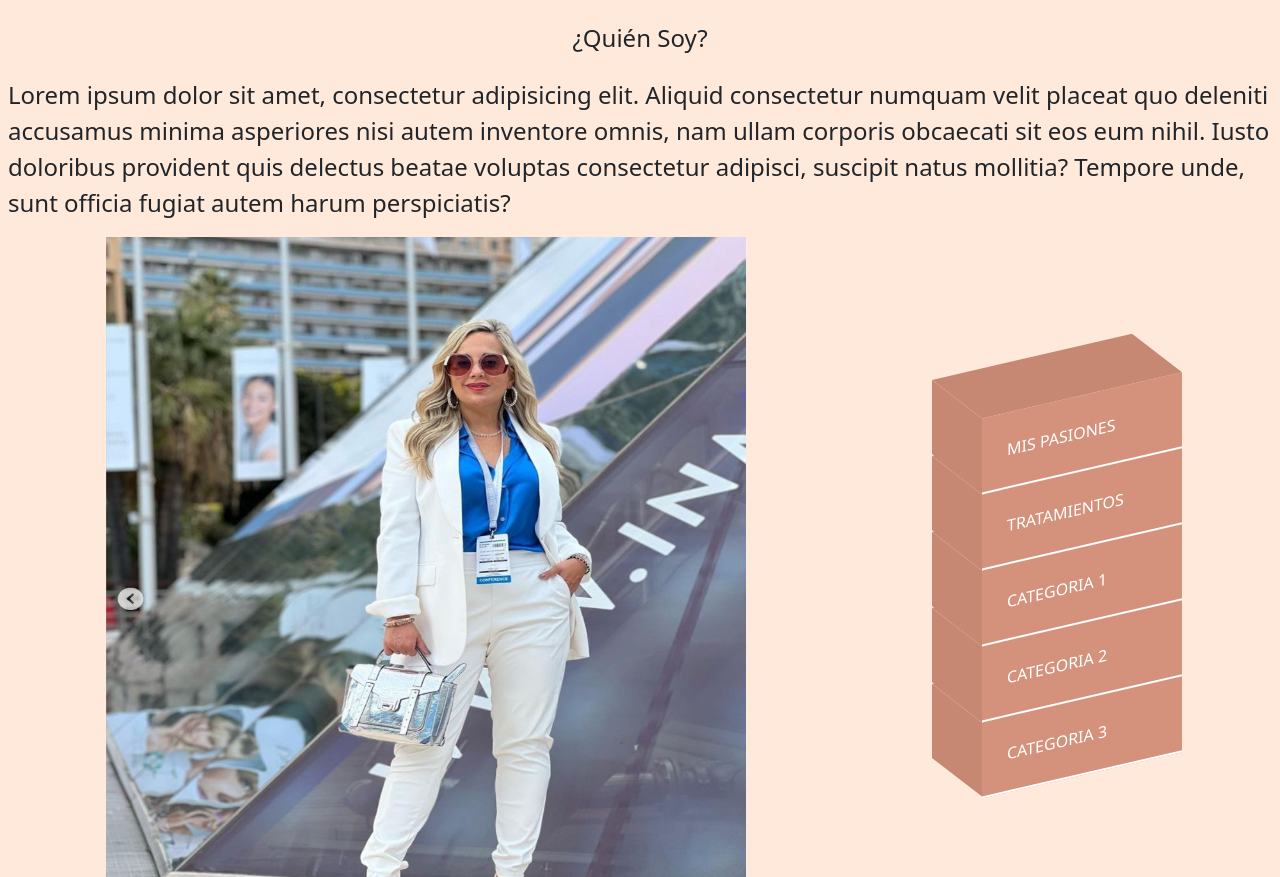
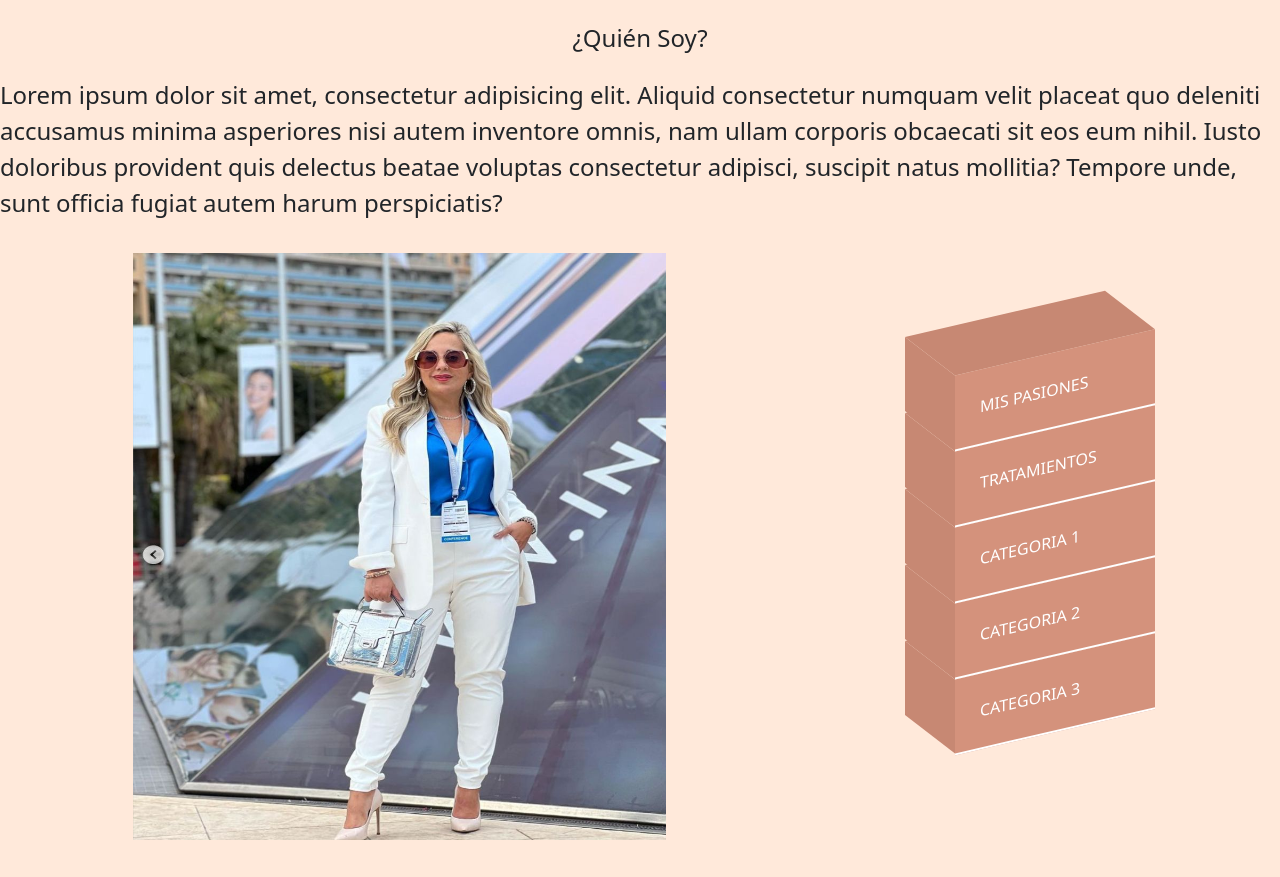
Before and after one commit to LucianoGrosso13/Doctora-Skin_boost, a plain HTML site: page index.html in a window 1280 px wide. Shown: the part 879-1756 px from the top of the page. Drawn offline with nearby package versions, Linux system fonts and the light colour scheme.

Commit message:
mostrando pag a roxana

```diff
--- a/index.html
+++ b/index.html
@@ -96,9 +96,9 @@
   </header>
   <main>
     <h2 class="fs-4 col-sm fs-3 col-md fs-2 text-center my-4"> ¿Quién Soy?</h2>
-    <p class="fs-5 col-sm fs-4 col-md fs-3 m-2"> Lorem ipsum dolor sit amet, consectetur adipisicing elit. Aliquid consectetur numquam velit placeat quo deleniti accusamus minima asperiores nisi autem inventore omnis, nam ullam corporis obcaecati sit eos eum nihil. Iusto doloribus provident quis delectus beatae voluptas consectetur adipisci, suscipit natus mollitia? Tempore unde, sunt officia fugiat autem harum perspiciatis?</p>
+    <p class="fs-5 col-sm fs-4 col-md fs-3 mb-4"> Lorem ipsum dolor sit amet, consectetur adipisicing elit. Aliquid consectetur numquam velit placeat quo deleniti accusamus minima asperiores nisi autem inventore omnis, nam ullam corporis obcaecati sit eos eum nihil. Iusto doloribus provident quis delectus beatae voluptas consectetur adipisci, suscipit natus mollitia? Tempore unde, sunt officia fugiat autem harum perspiciatis?</p>
     <div class=" d-flex flex-wrap justify-content-around">
-      <img class="m-2 mb-4 col-10 col-md-6 " src="./asset/img/yo.jpg" alt="quien soy">
+      <img class="m-2 mb-4 col-10 col-md-5" src="./asset/img/yo.jpg" alt="quien soy">
         <div class="menu my-5">
           <ul>
             <li class="firstchild" style="--i:5;">MIS PASIONES</li>
```
